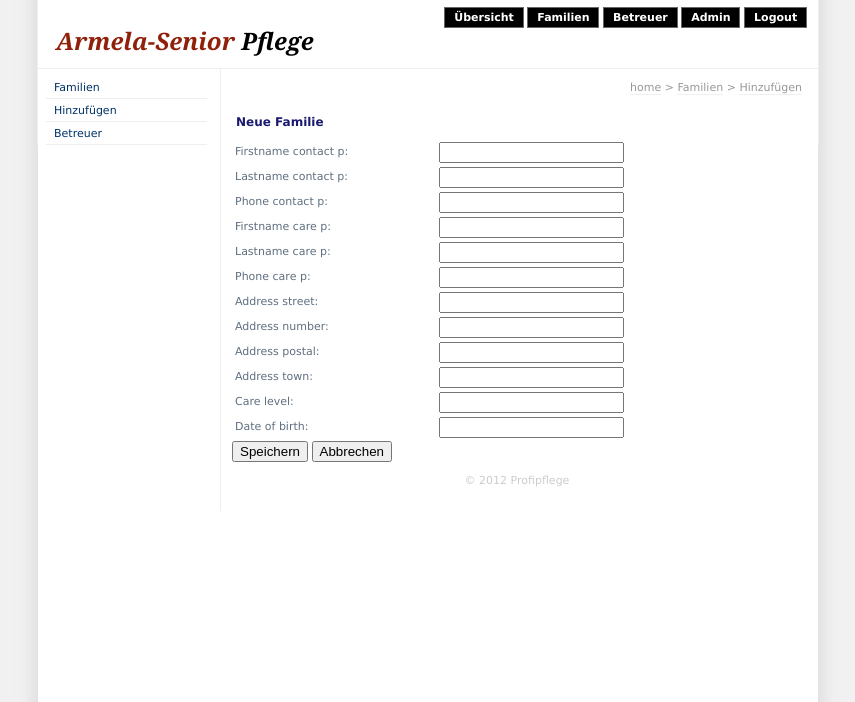
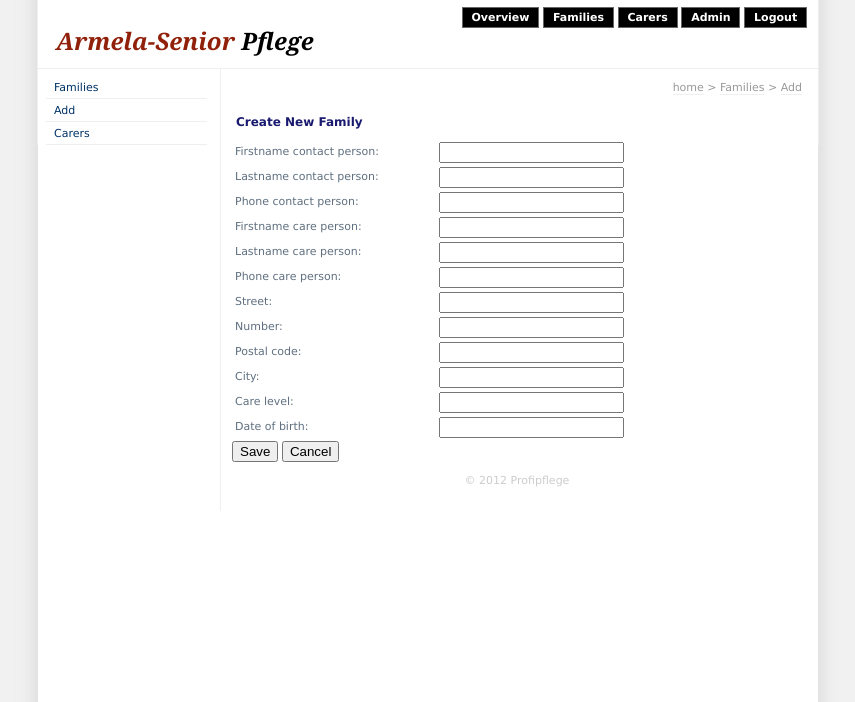
Before and after one commit to janro/djangopflege, a Django app: page /pflegeadmin/f/edit/ in a window 1280 px wide. Shown: the top 702 px of the page, without its empty margins (212-1067 px from the left). Run offline with Django 3.2, Linux system fonts and the light colour scheme; a user stored in the database is signed in; parts of the project's set-up code (start-up, migrations or seed data) failed here and were passed over.

Commit message:
changed language to english
due the autmatic form generation

```diff
--- a/pflegeadmin/models.py
+++ b/pflegeadmin/models.py
@@ -14,17 +14,22 @@ class Carer(models.Model):
   remark = models.CharField(max_length=500)
   phone = models.CharField(max_length=20)
 
+
+firstname_contact_person
+lastname_contact_person
+phone_contact_person
+
 class Family(models.Model):
-  firstname_contact_p = models.CharField(max_length=100, null=True, blank=True)
-  lastname_contact_p = models.CharField(max_length=100, null=True, blank=True)
-  phone_contact_p = models.CharField(max_length=20, null=True, blank=True)
-  firstname_care_p = models.CharField(max_length=100, null=True, blank=True)
-  lastname_care_p = models.CharField(max_length=100, null=True, blank=True)
-  phone_care_p = models.CharField(max_length=20, null=True, blank=True)
-  address_street = models.CharField(max_length=100, null=True, blank=True)
-  address_number = models.IntegerField(null=True, blank=True)
-  address_postal = models.IntegerField(null=True, blank=True)
-  address_town = models.CharField(max_length=100, null=True, blank=True)
+  firstname_contact_person = models.CharField(max_length=100, null=True, blank=True)
+  lastname_contact_person = models.CharField(max_length=100, null=True, blank=True)
+  phone_contact_person = models.CharField(max_length=20, null=True, blank=True)
+  firstname_care_person = models.CharField(max_length=100, null=True, blank=True)
+  lastname_care_person = models.CharField(max_length=100, null=True, blank=True)
+  phone_care_person = models.CharField(max_length=20, null=True, blank=True)
+  street = models.CharField(max_length=100, null=True, blank=True)
+  number = models.IntegerField(null=True, blank=True)
+  postal_code = models.IntegerField(null=True, blank=True)
+  city = models.CharField(max_length=100, null=True, blank=True)
   care_level = models.IntegerField(null=True, blank=True)
   date_of_birth = models.DateField(null=True, blank=True)
 
--- a/templates/index.html
+++ b/templates/index.html
@@ -1,6 +1,6 @@
 {% extends 'base.html' %}
 
-{% block title %}home{% endblock %}
+{% block title %}Home{% endblock %}
 
 {% block breadcrumb %}{% endblock %}
 
@@ -21,9 +21,9 @@
 
 {% block topicmenu %}
   {% if not user.is_authenticated %}
-    <a href="/login">login</a>
+    <a href="/login">Login</a>
   {% endif %}
   {% if user.is_authenticated %}
-    <a href="/logout">logout</a>
+    <a href="/logout">Logout</a>
   {% endif %}
 {% endblock %}
--- a/templates/logout.html
+++ b/templates/logout.html
@@ -1,6 +1,6 @@
 {% extends 'base.html' %}
 
-{% block title %}login{% endblock %}
+{% block title %}Login{% endblock %}
 
 {% block breadcrumb %}&gt;<a href="/logout">logout</a>{% endblock %}
 
@@ -19,9 +19,9 @@
 
 {% block topicmenu %}
   {% if not user.is_authenticated %}
-    <a href="/login">login</a>
+    <a href="/login">Login</a>
   {% endif %}
   {% if user.is_authenticated %}
-    <a href="/logout">logout</a>
+    <a href="/logout">Logout</a>
   {% endif %}
 {% endblock %}
--- a/templates/menu.html
+++ b/templates/menu.html
@@ -9,9 +9,9 @@
 
 <!-- logged-in-features -->
 {% if user.is_authenticated %}
-  <a href="/pflegeadmin/">&Uuml;bersicht</a>
-  <a href="/pflegeadmin/f/">Familien</a>
-  <a href="{{pflegeadmin.carers}}">Betreuer</a>
+  <a href="/pflegeadmin/">Overview</a>
+  <a href="/pflegeadmin/f/">Families</a>
+  <a href="{{pflegeadmin.carers}}">Carers</a>
 {% endif %}
 
 <!-- admin feature -->
--- a/templates/pflegeadmin/familyForm.html
+++ b/templates/pflegeadmin/familyForm.html
@@ -3,20 +3,20 @@
 {% block title %}summary{% endblock %}
 
 {% block breadcrumb %}
-  &gt; <a href="/pflegeadmin/f/">Familien</a>
+  &gt; <a href="/pflegeadmin/f/">Families</a>
   {% if family %}
     &gt; <a href="/pflegeadmin/f/{{family.id}}">{{family.id}}</a>
   {% else %}
-    &gt; <a href="/pflegeadmin/f/edit">Hinzuf&uuml;gen</a>
+    &gt; <a href="/pflegeadmin/f/edit">Add</a>
   {% endif %}
 {% endblock %}
 
 {% block content %}
 
   {% if family %}
-    <h1>Bearbeite Familie {{family.id}}</h1>
+    <h1>Edit Family {{family.id}}</h1>
   {% else %}
-    <h1>Neue Familie</h1>
+    <h1>Create New Family</h1>
   {% endif %}
 
   {% for field in form %}
@@ -44,8 +44,8 @@
         {% endfor %}
       </table>
 
-      <input type="submit" value="Speichern" />
-      <input type="reset" value="Abbrechen" />
+      <input type="submit" value="Save" />
+      <input type="reset" value="Cancel" />
     </form>
 
 
--- a/templates/pflegeadmin/topicmenu.html
+++ b/templates/pflegeadmin/topicmenu.html
@@ -1,16 +1,16 @@
 {% if user.is_authenticated %}
-  <a href="/pflegeadmin/f/">Familien</a>
+  <a href="/pflegeadmin/f/">Families</a>
 {% endif %}
 
 {% if family %}
-<a href="/pflegeadmin/f/{{family.id}}/edit/">Bearbeiten</a>
-<a href="/pflegeadmin/f/{{family.id}}/delete/">Löschen</a>
+<a href="/pflegeadmin/f/{{family.id}}/edit/">Edit</a>
+<a href="/pflegeadmin/f/{{family.id}}/delete/">Delete</a>
 {% endif %}
 
 {% if perms.pflegeadmin.familyPayment_level1 %}
-  <a href="/pflegeadmin/f/edit/">Hinzuf&uuml;gen</a>
+  <a href="/pflegeadmin/f/edit/">Add</a>
 {% endif %}
 
 {% if user.is_authenticated %}
-  <a href="/carer">Betreuer</a>
+  <a href="/carer">Carers</a>
 {% endif %}
```
Also changed, not shown: templates/login.html (+4 -4 lines), templates/pflegeadmin/familyList.html (+5 -5 lines), templates/pflegeadmin/summary.html (+5 -5 lines), dbase.db, 1 other file.
